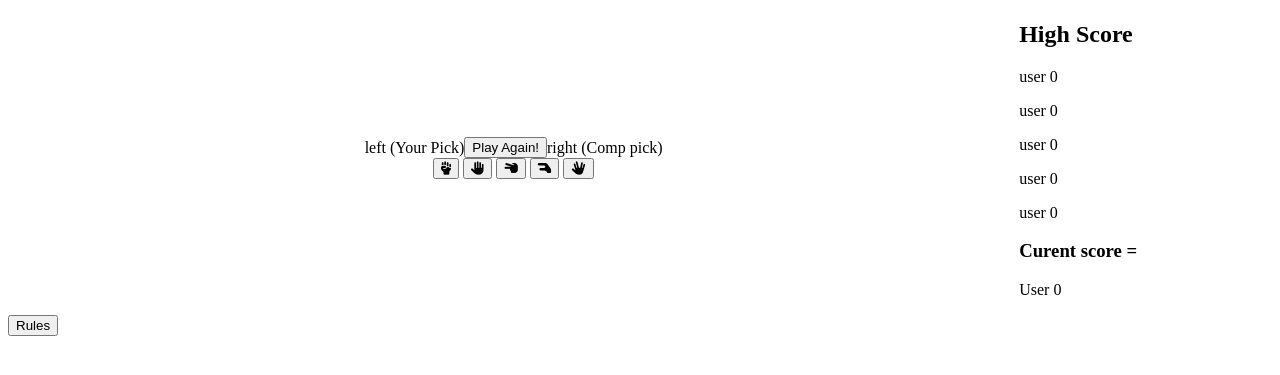
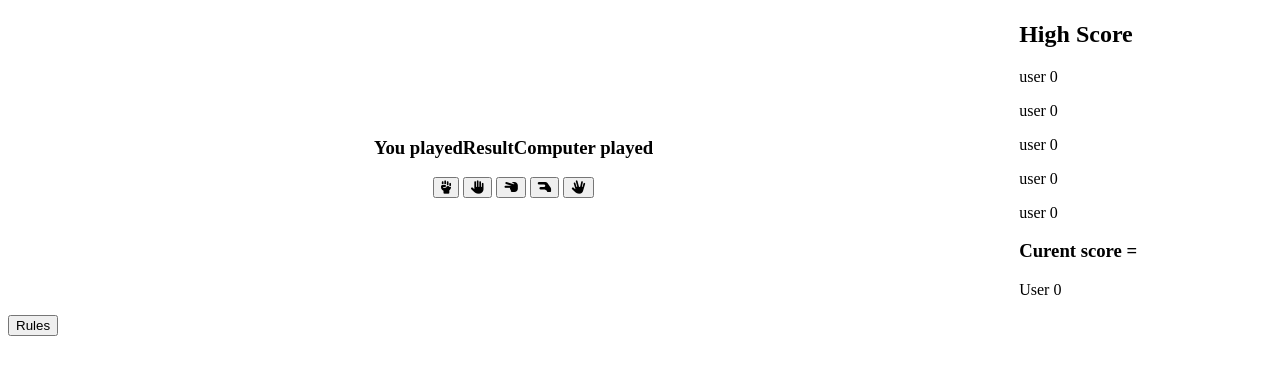
Before and after one commit to Code-Institute-Submissions/Pzjh-Project2, a plain HTML site: page index.html in a window 1280 px wide. Shown: the part 87-462 px from the top of the page. Drawn offline with Linux system fonts and the light colour scheme.

Commit message:
making some changes to the result html for easier accessibility

```diff
--- a/index.html
+++ b/index.html
@@ -13,9 +13,9 @@
 <div class="big-flex">
     <div class="game-box">
         <div class="result hidden result-flex">
-            <div class="player-choice">left (Your Pick)</div>
-            <div><button id="again">Play Again!</button></div>
-            <div class="comp-choice">right (Comp pick)</div>
+            <div><h3>You played <span class="player-choice-display"></span></h3></div>
+            <div><h3>Result <span id="result-display"></span></h3></div>
+            <div><h3>Computer played <span class="comp-choice-display"></span></h3></div>
         </div>
         <div class="flex-options">
             <button class="choice-button" id="rock" data-play="rock">
```
